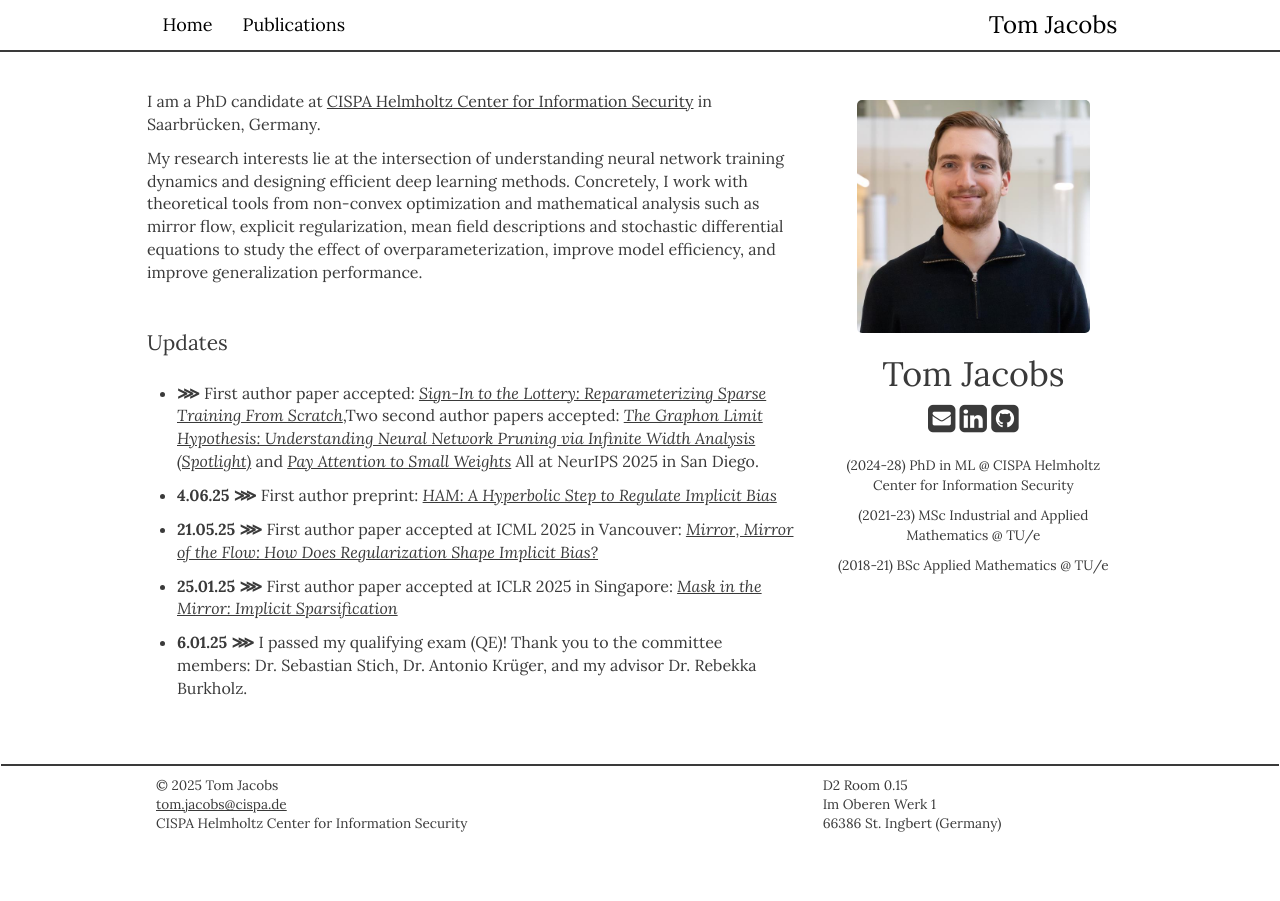
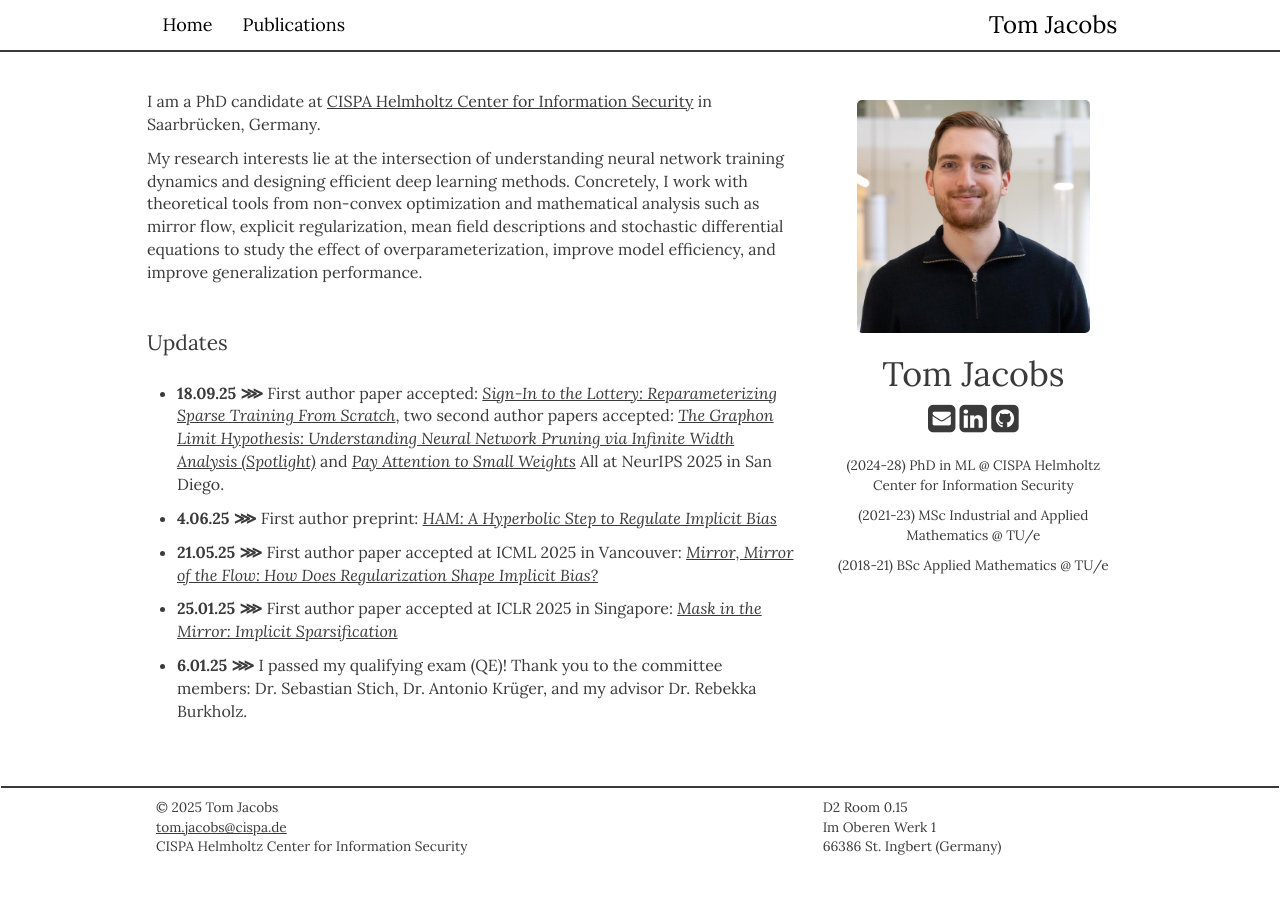
Before and after one commit to TomJacobs05/tomjacobs05.github.io, a Jekyll site: the page built from _pages/home.md, in a window 1280 px wide. Built offline with Jekyll 4.4.1, drawn with Linux system fonts in a browser that asks for light colours; nearby versions of some CDN libraries; a style sheet for code colours, icons or effects is not loaded.

Commit message:
Update news.yml

```diff
--- a/_data/news.yml
+++ b/_data/news.yml
@@ -1,5 +1,5 @@
-- data: 18.09.2025
-  description: "First author paper accepted: *[Sign-In to the Lottery: Reparameterizing Sparse Training From Scratch](https://arxiv.org/abs/2504.12801)*,Two second author papers accepted: *[The Graphon Limit Hypothesis: Understanding Neural Network Pruning via Infinite Width Analysis (Spotlight)](https://neurips.cc/virtual/2025/poster/119150)* and *[Pay Attention to Small Weights](https://neurips.cc/virtual/2025/poster/117524)*  All at NeurIPS 2025 in San Diego."
+- date: 18.09.2025
+  description: "First author paper accepted: *[Sign-In to the Lottery: Reparameterizing Sparse Training From Scratch](https://arxiv.org/abs/2504.12801)*, two second author papers accepted: *[The Graphon Limit Hypothesis: Understanding Neural Network Pruning via Infinite Width Analysis (Spotlight)](https://neurips.cc/virtual/2025/poster/119150)* and *[Pay Attention to Small Weights](https://neurips.cc/virtual/2025/poster/117524)*  All at NeurIPS 2025 in San Diego."
 
 - date: 04.06.2025
   description: "First author preprint: *[HAM: A Hyperbolic Step to Regulate Implicit Bias](https://arxiv.org/abs/2506.02630)*"
```
